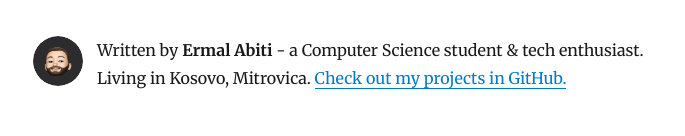
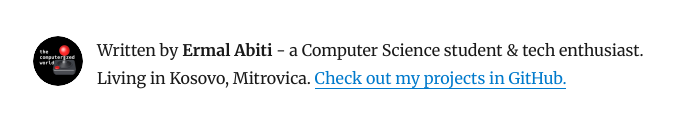
Before and after one commit to ermal-abiti/ermalabitiapps-blog, a Gatsby site: page / in a window 1280 px wide. Shown: the part 188-324 px from the top of the page, without its empty margins (292-977 px from the left). Built offline with nearby package versions, Linux system fonts and the light colour scheme; Gatsby itself is replaced by a stand-in of ours; some packages are replaced by stand-ins of ours.

Commit message:
Update bio.js

```diff
--- a/src/components/bio.js
+++ b/src/components/bio.js
@@ -14,7 +14,7 @@ import { rhythm } from "../utils/typography"
 const Bio = () => {
   const data = useStaticQuery(graphql`
     query BioQuery {
-      avatar: file(absolutePath: { regex: "/profile-pic.jpg/" }) {
+      avatar: file(absolutePath: { regex: "/tcplogo.png/" }) {
         childImageSharp {
           fixed(width: 50, height: 50) {
             ...GatsbyImageSharpFixed
```
